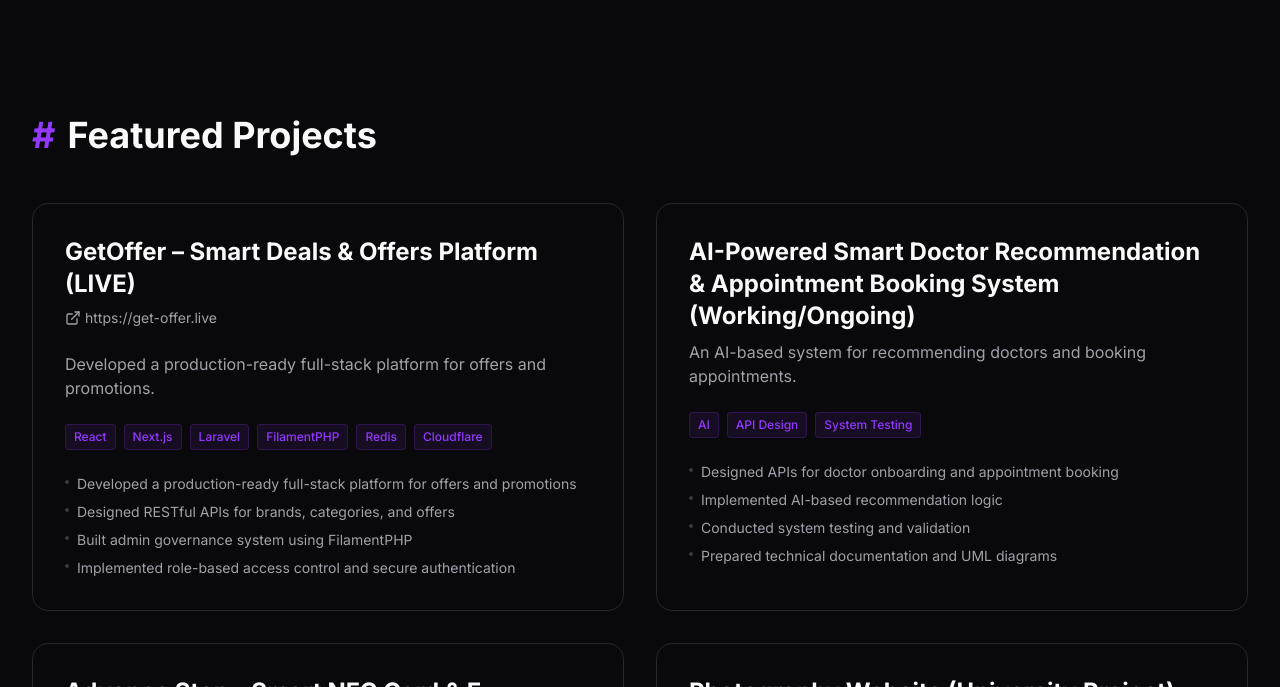
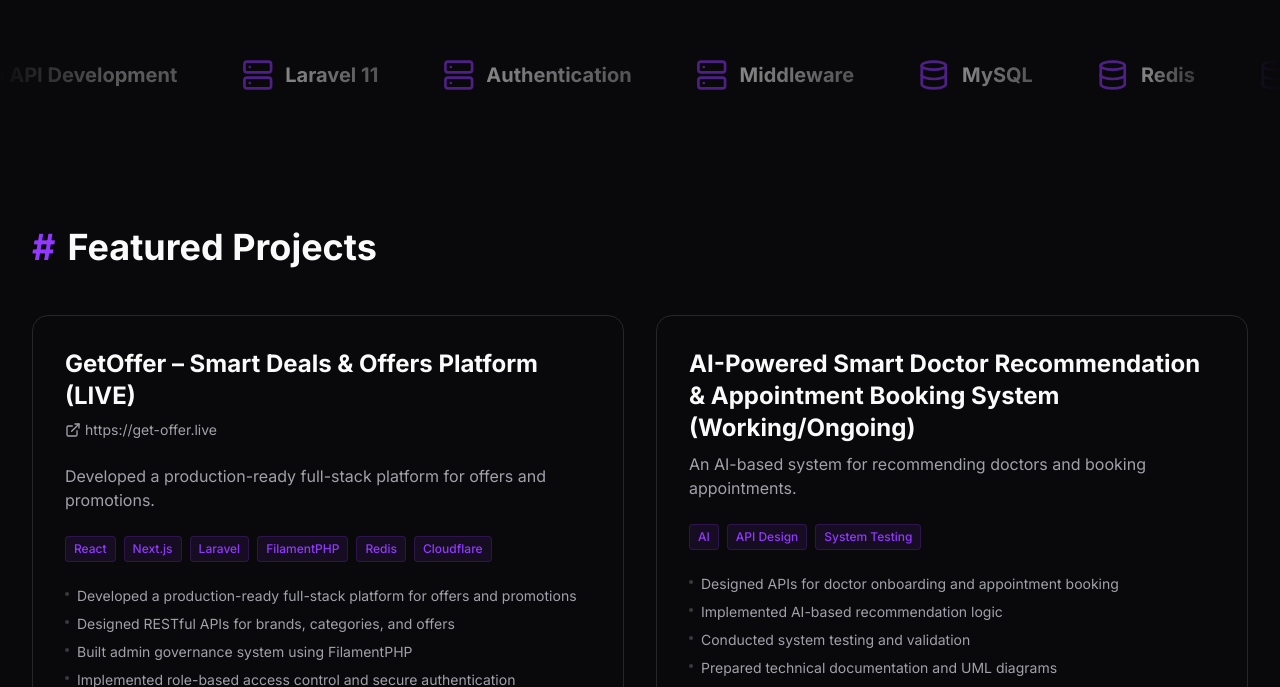
Before and after one commit to shamlan27/portfolio_Samlan, a Next.js app: page / in a window 1280 px wide. Shown: the part 2993-3680 px from the top of the page. Built offline with nearby package versions, Linux system fonts and the light colour scheme.

Commit message:
feat: add initial portfolio page structure including a contact section and centralized portfolio data.

```diff
--- a/src/app/page.tsx
+++ b/src/app/page.tsx
@@ -2,7 +2,7 @@
 import { Contact } from "@/components/Contact";
 import { Hero } from "@/components/Hero";
 import { Navbar } from "@/components/Navbar";
-import { Projects, Skills } from "@/components/SkillsProjects";
+import { Projects, Skills, TechMarquee } from "@/components/SkillsProjects";
 import { WhatsAppButton } from "@/components/WhatsAppButton";
 
 export default function Home() {
@@ -14,6 +14,7 @@
       <Experience />
       <Education />
       <Skills />
+      <TechMarquee />
       <Projects />
       <Contact />
       <WhatsAppButton />
--- a/src/components/Contact.tsx
+++ b/src/components/Contact.tsx
@@ -47,6 +47,9 @@
                             <Link href={`https://${PORTFOLIO_DATA.personal.linkedin}`} target="_blank" className="text-muted-foreground hover:text-white transition-colors">
                                 LinkedIn
                             </Link>
+                            <Link href={PORTFOLIO_DATA.personal.github} target="_blank" className="text-muted-foreground hover:text-white transition-colors">
+                                GitHub
+                            </Link>
                             <Link href={PORTFOLIO_DATA.personal.liveProject} target="_blank" className="text-muted-foreground hover:text-white transition-colors">
                                 Live Project
                             </Link>
--- a/src/components/SkillsProjects.tsx
+++ b/src/components/SkillsProjects.tsx
@@ -45,6 +45,42 @@
                 </div>
             </motion.div>
         </Section>
+    );
+};
+
+export const TechMarquee = () => {
+    const allSkills = [
+        ...PORTFOLIO_DATA.skills.frontend.map(s => ({ name: s, icon: Globe })),
+        ...PORTFOLIO_DATA.skills.backend.map(s => ({ name: s, icon: Server })),
+        ...PORTFOLIO_DATA.skills.database.map(s => ({ name: s, icon: Database })),
+        ...PORTFOLIO_DATA.skills.cloud.map(s => ({ name: s, icon: Database })),
+        ...PORTFOLIO_DATA.skills.tools.map(s => ({ name: s, icon: Code2 })),
+    ];
+
+    return (
+        <div className="w-full overflow-hidden bg-background py-10 relative">
+            <div className="absolute inset-y-0 left-0 w-32 bg-gradient-to-r from-background to-transparent z-10" />
+            <div className="absolute inset-y-0 right-0 w-32 bg-gradient-to-l from-background to-transparent z-10" />
+
+            <motion.div
+                className="flex gap-16 w-max"
+                animate={{ x: ["0%", "-50%"] }}
+                transition={{
+                    duration: 30,
+                    ease: "linear",
+                    repeat: Infinity
+                }}
+            >
+                {[...allSkills, ...allSkills].map((skill, idx) => (
+                    <div key={idx} className="flex items-center gap-3 opacity-50 hover:opacity-100 transition-opacity">
+                        <skill.icon className="w-8 h-8 text-primary" />
+                        <span className="text-xl font-bold bg-clip-text text-transparent bg-gradient-to-r from-white to-white/60">
+                            {skill.name}
+                        </span>
+                    </div>
+                ))}
+            </motion.div>
+        </div>
     );
 };
 
--- a/src/data/portfolio.ts
+++ b/src/data/portfolio.ts
@@ -7,6 +7,7 @@
         email: "shamlanm08@gmail.com",
         phone: "+94 75 044 0313",
         linkedin: "www.linkedin.com/in/issadeen-shamlan",
+        github: "https://github.com/shamlan27",
         location: "Kingston University (ESOFT Metro Campus), Sri Lanka",
         liveProject: "https://get-offer.live",
     },
```
